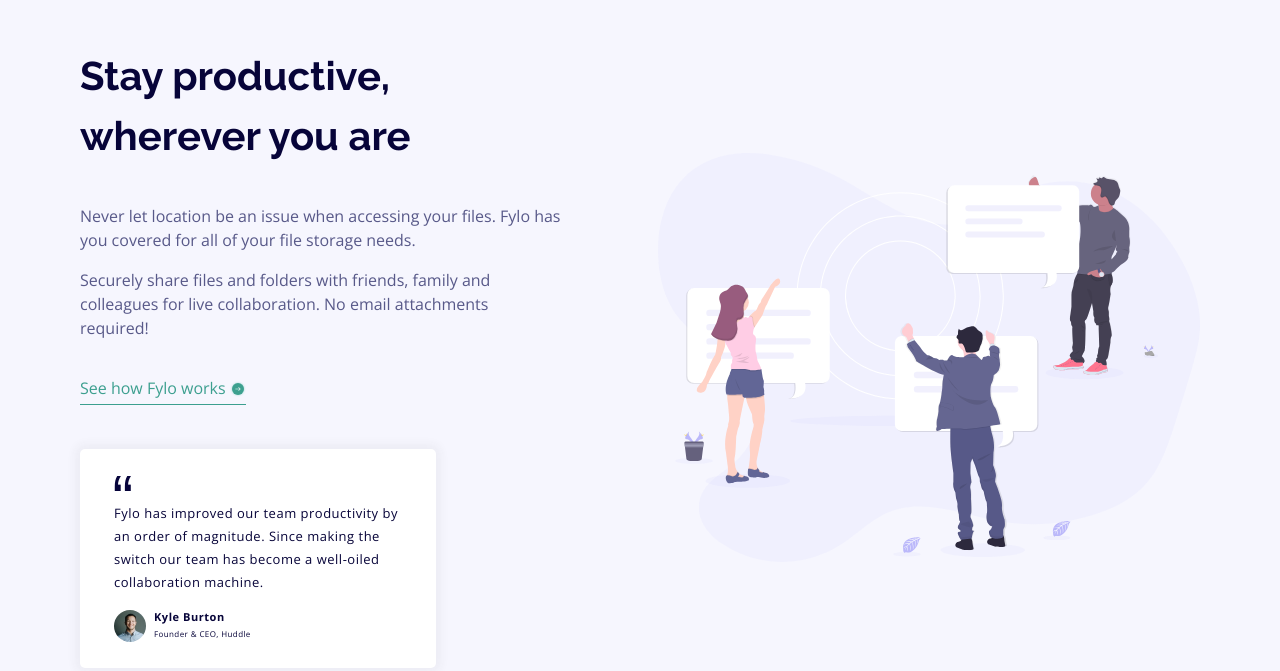
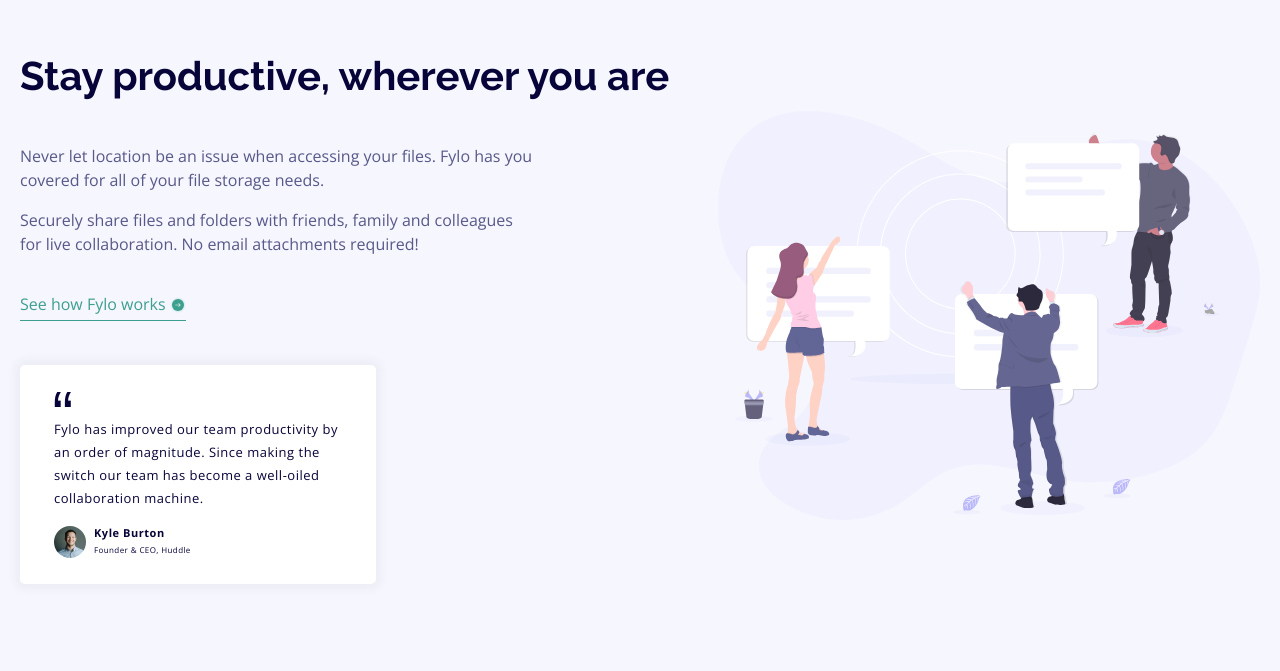
Before and after one commit to NDK1195/fylo-landing-page-with-two-column-layout, a website: page index.html in a window 1280 px wide. Shown: the part 972-1643 px from the top of the page. Drawn offline with nearby package versions, Linux system fonts and the light colour scheme.

Commit message:
update readme, fix productive section

```diff
--- a/index.html
+++ b/index.html
@@ -126,8 +126,9 @@
       <!-- background curve -->
 
       <!-- productive section -->
-      <section
-        class="flex flex-col items-center gap-[87px] bg-light-grayish-blue px-5 py-20 xl:flex-row-reverse xl:px-20 xl:pb-[107px]"
+      <section class="bg-light-grayish-blue">
+        <div
+          class="flex flex-col items-center gap-[87px] px-5 py-20 xl:mx-auto xl:max-w-[1280px] xl:flex-row-reverse xl:justify-between xl:gap-0 xl:pb-[107px]"
         >
           <!-- illustration -->
           <div class="mx-2 min-w-[320px] max-w-[542px] xl:mx-0">
@@ -138,7 +139,6 @@
             />
           </div>
           <!-- illustration -->
-
           <!-- content -->
           <div class="text-center xl:text-left">
             <h2
@@ -146,20 +146,19 @@
             >
               Stay productive, wherever you are
             </h2>
-
             <div
               class="mb-9 flex max-w-[529px] flex-col gap-4 px-4 font-open-sans text-sm leading-normal text-desaturated-blue xl:px-0 xl:text-base"
             >
               <p>
-              Never let location be an issue when accessing your files. Fylo has
-              you covered for all of your file storage needs.
+                Never let location be an issue when accessing your files. Fylo
+                has you covered for all of your file storage needs.
               </p>
               <p class="pr-4">
                 Securely share files and folders with friends, family and
-              colleagues for live collaboration. No email attachments required!
+                colleagues for live collaboration. No email attachments
+                required!
               </p>
             </div>
-
             <div
               class="mx-auto mb-10 flex max-w-[130px] cursor-pointer items-center justify-between border-b-[1px] border-moderate-cyan pb-1 font-open-sans text-xs leading-none text-moderate-cyan transition-colors hover:border-[#71DFCC] hover:text-[#71DFCC] xl:mx-0 xl:mb-11 xl:max-w-[166px] xl:text-base"
             >
@@ -170,7 +169,6 @@
                 class="mt-[2px] size-[14px] xl:size-4"
               />
             </div>
-
             <!-- testimonial -->
             <div
               class="mx-auto max-w-[280px] rounded-[3.933px] bg-white py-[21.62px] pl-[25.96px] pr-[12.74px] text-left font-open-sans text-very-dark-blue shadow-box-mobile xl:mx-0 xl:max-w-[356px] xl:rounded-[5px] xl:px-[34px] xl:py-[26px] xl:shadow-box-desktop"
@@ -180,22 +178,19 @@
                 alt="icon-quotes"
                 class="mb-2 inline-block size-[14px] xl:size-[18px]"
               />
-
               <p
                 class="mb-3 text-[10px] leading-[18.09px] tracking-[0.385px] xl:mb-4 xl:text-[13px] xl:leading-[23px] xl:tracking-[0.5px]"
               >
-              Fylo has improved our team productivity by an order of magnitude.
-              Since making the switch our team has become a well-oiled
-              collaboration machine.
+                Fylo has improved our team productivity by an order of
+                magnitude. Since making the switch our team has become a
+                well-oiled collaboration machine.
               </p>
-
               <div class="flex items-center gap-2">
                 <img
                   src="./images/avatar-testimonial.jpg"
                   alt="avatar testimonial"
                   class="size-6 rounded-full lg:size-8"
                 />
-
                 <div class="flex flex-col gap-1">
                   <h3
                     class="text-[9px] font-bold leading-none tracking-[0.45px] xl:text-[11px] xl:tracking-[0.55px]"
@@ -213,6 +208,7 @@
             <!-- testimonial -->
           </div>
           <!-- content -->
+        </div>
       </section>
       <!-- productive section-->
 
```
Also changed, not shown: README.md, src/output.css. Lines whose indentation alone changed are shown as unchanged.
